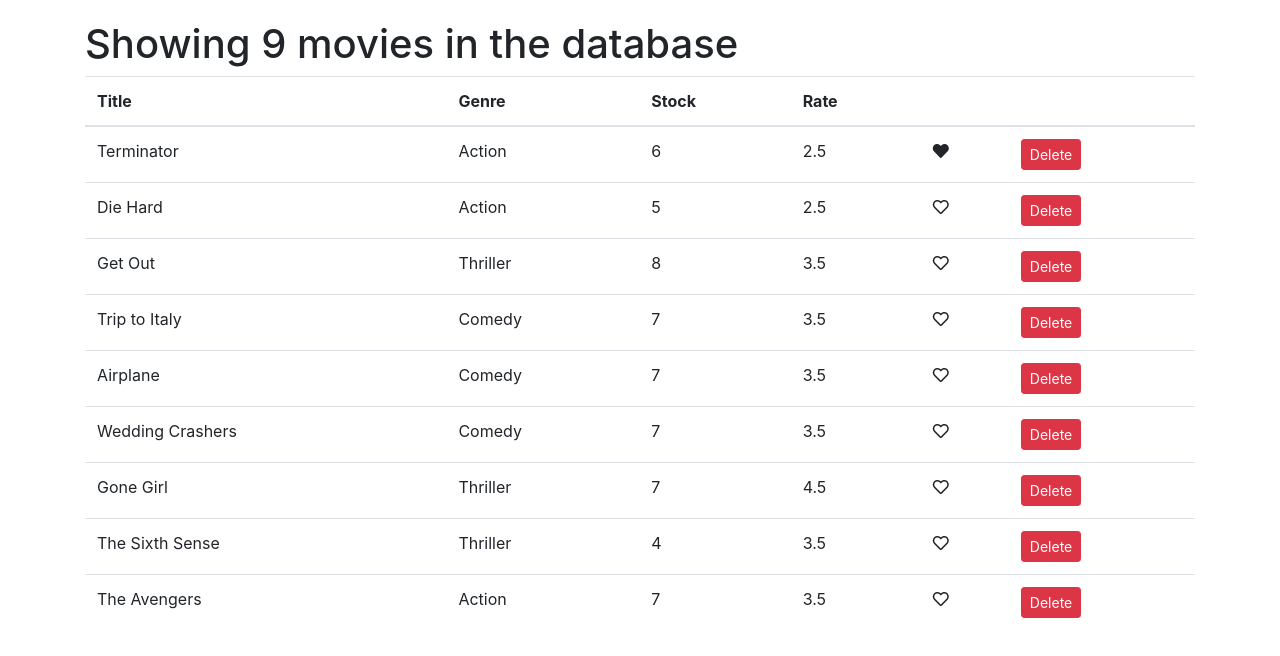
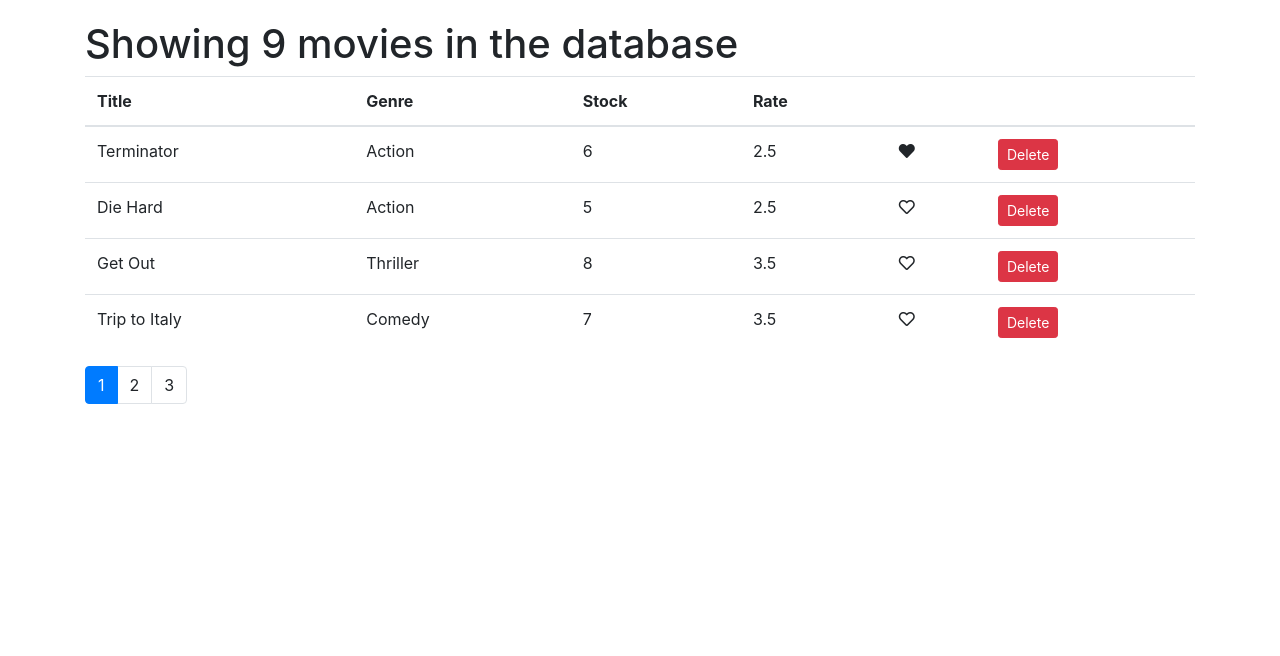
Before and after one commit to Segaltair/cinema, a React (Create React App) app: page / in a window 1280 px wide. Shown: the top 656 px of the page. Built offline with nearby package versions, Linux system fonts and the light colour scheme.

Commit message:
add pagination

```diff
--- a/package.json
+++ b/package.json
@@ -4,6 +4,8 @@
   "private": true,
   "dependencies": {
     "bootstrap": "^4.1.1",
+    "lodash": "^4.17.10",
+    "prop-types": "^15.6.2",
     "react": "^16.8.6",
     "react-dom": "^16.8.6",
     "react-scripts": "3.0.1"
--- a/src/App.js
+++ b/src/App.js
@@ -1,11 +1,11 @@
 import React from 'react';
 import './App.css';
-import Poster from "./components/poster";
+import Movies from "./components/movies";
 
 function App() {
     return (
         <main className="container">
-            <Poster/>
+            <Movies/>
         </main>
     );
 }
--- a/src/components/common/like.jsx
+++ b/src/components/common/like.jsx
@@ -1,21 +1,13 @@
-import React, {Component} from 'react'
+import React from 'react'
 import "@fortawesome/fontawesome-free/css/all.css";
 
-export default class Like extends Component {
-    render() {
-        return (<div>
-            <i className={this.isLiked()}
-               style={{cursor: "pointer"}}
-               aria-hidden={"true"}
-               onClick={this.props.onClick}
-            />
-        </div>)
-    }
+const Like = props =>
+    (<div>
+        <i className={props.liked ? "fas fa-heart" : "far fa-heart"}
+           style={{cursor: "pointer"}}
+           aria-hidden={"true"}
+           onClick={props.onClick}
+        />
+    </div>);
 
-    isLiked() {
-        if (this.props.liked)
-            return "fas fa-heart";
-        else
-            return "far fa-heart";
-    }
-}
+export default Like;
--- /dev/null
+++ b/src/components/common/pagination.jsx
@@ -0,0 +1,32 @@
+import React from 'react'
+import PropTypes from "prop-types";
+import _ from "lodash";
+
+const Pagination = props => {
+    const {itemsCount, pageSize, onPageChanged, currentPage} = props;
+
+    const pagesCount = Math.ceil(itemsCount / pageSize);
+    if (pagesCount === 1) return null;
+    const pages = _.range(1, pagesCount + 1);
+
+    return (
+        <nav>
+            <ul className="pagination">
+                {pages.map(page => (
+                    <li key={page} className={page === currentPage ? "page-item active" : "page-item"}>
+                        <a className="page-link" onClick={() => onPageChanged(page)}>{page}</a>
+                    </li>
+                ))}
+            </ul>
+        </nav>
+    );
+};
+
+export default Pagination;
+
+Pagination.propTypes = {
+    itemsCount: PropTypes.number.isRequired,
+    pageSize: PropTypes.number.isRequired,
+    onPageChanged: PropTypes.func.isRequired,
+    currentPage: PropTypes.number.isRequired
+};
--- a/src/components/poster.jsx
+++ b/src/components/movies.jsx
@@ -1,19 +1,27 @@
 import React, {Component} from 'react';
 import Like from "./common/like"
+import Pagination from "./common/pagination";
 import * as MovieService from '../service/fakeMovieService';
+import {paginate} from "../utils/paginate"
 
-export default class Poster extends Component {
+export default class Movies extends Component {
     state = {
-        movies: MovieService.getMovies()
+        movies: MovieService.getMovies(),
+        pageSize: 4,
+        currentPage: 1
     };
 
     render() {
-        if (this.state.movies.length === 0)
+        let {length: count} = this.state.movies;
+        const {pageSize, currentPage, movies: allMovies} = this.state;
+        if (count === 0)
             return (<h1>There is no movies!</h1>);
+
+        const movies = paginate(allMovies, currentPage, pageSize);
 
         return (
             <React.Fragment>
-                <h1>Showing {this.state.movies.length} movies in the database</h1>
+                <h1>Showing {count} movies in the database</h1>
                 <table className="table">
                     <thead>
                     <tr>
@@ -26,7 +34,7 @@
                     </tr>
                     </thead>
                     <tbody>
-                    {this.state.movies.map(movie => {
+                    {movies.map(movie => {
                         const {_id, title, genre, numberInStock, dailyRentalRate, liked} = movie;
                         return <tr key={_id}>
                             <td>{title}</td>
@@ -47,6 +55,12 @@
                     })}
                     </tbody>
                 </table>
+                <Pagination
+                    itemsCount={count}
+                    pageSize={pageSize}
+                    onPageChanged={this.handlePageChange}
+                    currentPage={currentPage}
+                />
             </React.Fragment>
         );
     };
@@ -63,4 +77,8 @@
         const movies = this.state.movies.filter(m => m._id !== id);
         this.setState({movies: movies});
     };
+
+    handlePageChange = (pageNumber) => {
+        this.setState({currentPage: pageNumber});
+    }
 }
--- /dev/null
+++ b/src/utils/paginate.js
@@ -0,0 +1,10 @@
+import _ from "lodash"
+
+export function paginate(items, pageNumber, pageSize) {
+    const startIndex = (pageNumber - 1) * pageSize;
+
+    return _(items)
+        .slice(startIndex)
+        .take(pageSize)
+        .value()
+}
```
Also changed, not shown: 1 other file (tests, documents, lock files or other folders).
